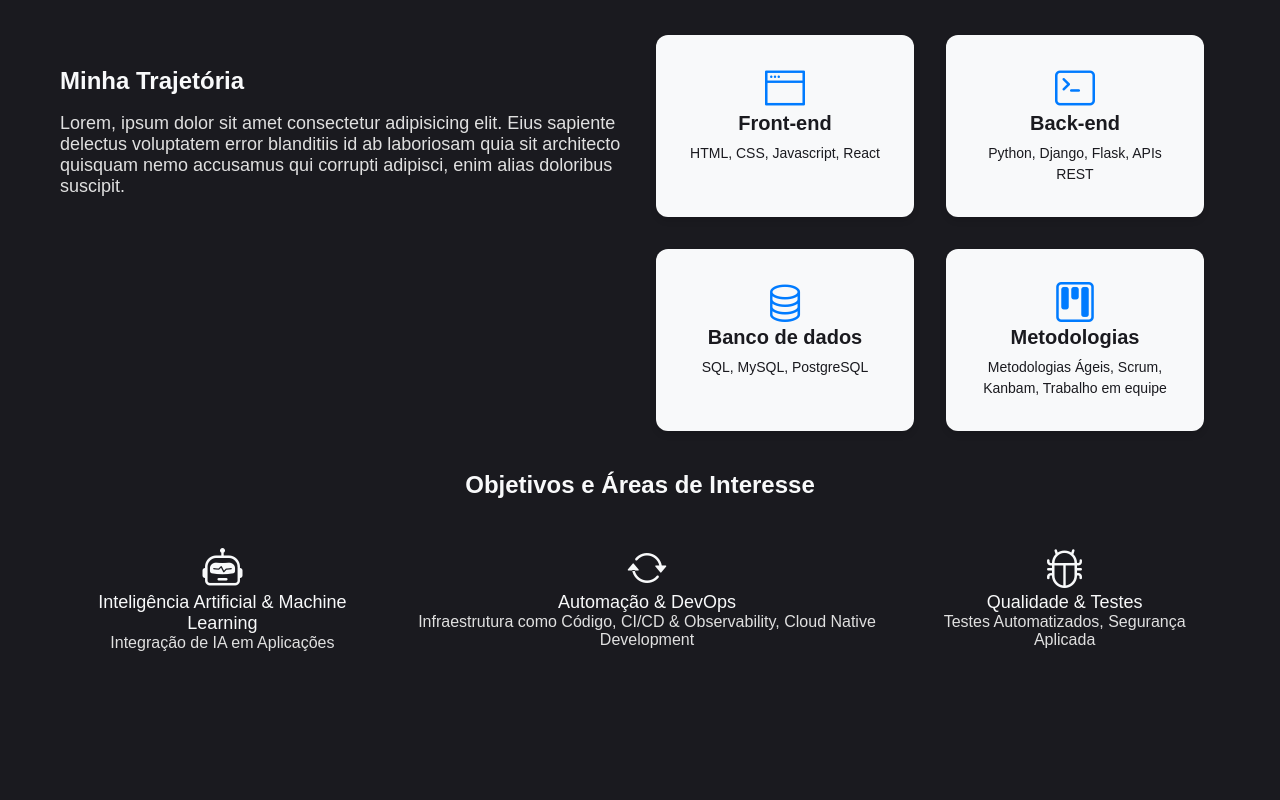
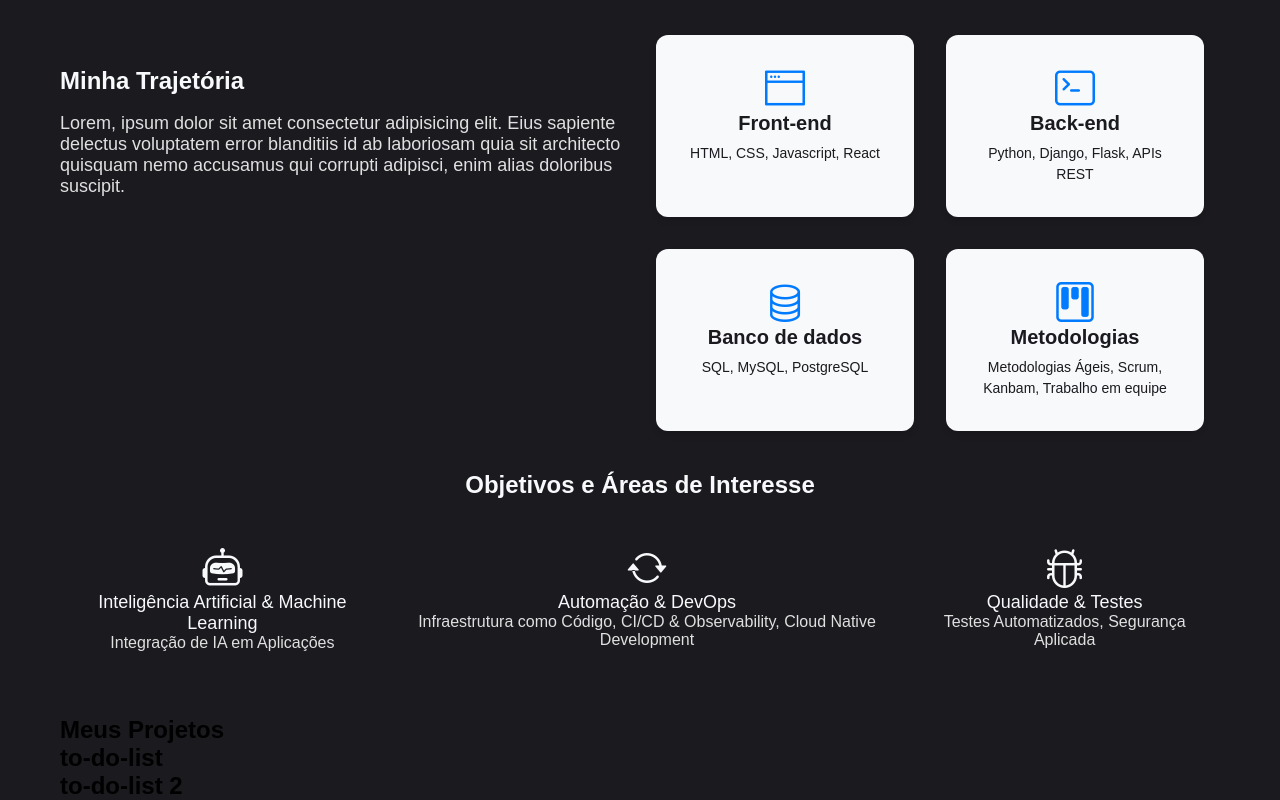
Before and after one commit to Danilo302/My-Portfolio, a React (Create React App) app: page / in a window 1280 px wide. Shown: the part 1122-1922 px from the top of the page. Before the commit the page ends 1838 px from the top, so only its background shows below. Built offline with nearby package versions, Linux system fonts and the light colour scheme; a web font is replaced by a local one.

Commit message:
iniciando a seção de projetos

```diff
--- a/src/App.tsx
+++ b/src/App.tsx
@@ -2,6 +2,7 @@ import React from 'react'
 import EstiloGlobal, { Container } from './styles'
 import Home from './containers/Home'
 import About from './containers/About'
+import Projects from './containers/Projects'
 
 function App() {
   return (
@@ -10,6 +11,7 @@ function App() {
       <Container>
         <Home />
         <About />
+        <Projects />
       </Container>
     </>
   )
--- /dev/null
+++ b/src/containers/Projects/index.tsx
@@ -0,0 +1,18 @@
+import { projects } from '../../data/projects'
+
+const Projects = () => {
+  return (
+    <section>
+      <h1>Meus Projetos</h1>
+      <ul>
+        {projects.map((p) => (
+          <li key={p.titulo}>
+            <h2>{p.titulo}</h2>
+          </li>
+        ))}
+      </ul>
+    </section>
+  )
+}
+
+export default Projects
--- /dev/null
+++ b/src/data/projects.ts
@@ -0,0 +1,18 @@
+export const projects = [
+  {
+    titulo: 'to-do-list',
+    urlimage: '',
+    descricao: 'bom demais',
+    tags: ['HTML', 'CSS'],
+    link: '#',
+    git: '#'
+  },
+  {
+    titulo: 'to-do-list 2',
+    urlimage: '',
+    descricao: 'bom demais',
+    tags: ['HTML', 'CSS', 'Javascript'],
+    link: '#',
+    git: ''
+  }
+]
```
Also changed, not shown: src/components/Project/index.tsx (added, +12 -0 lines), src/components/Project/styles.ts (added, +9 -0 lines), src/containers/Projects/styles.ts (added, +7 -0 lines).
